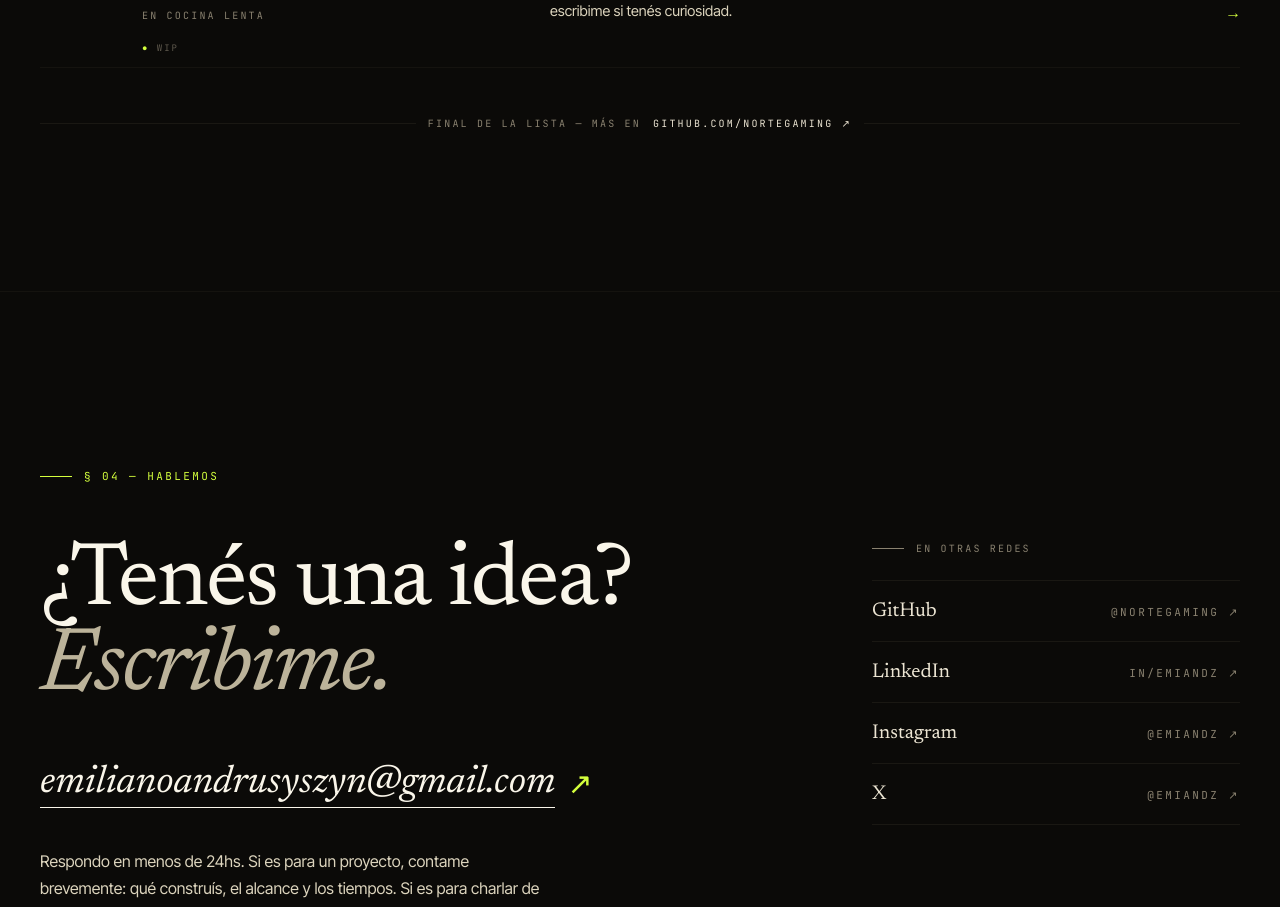
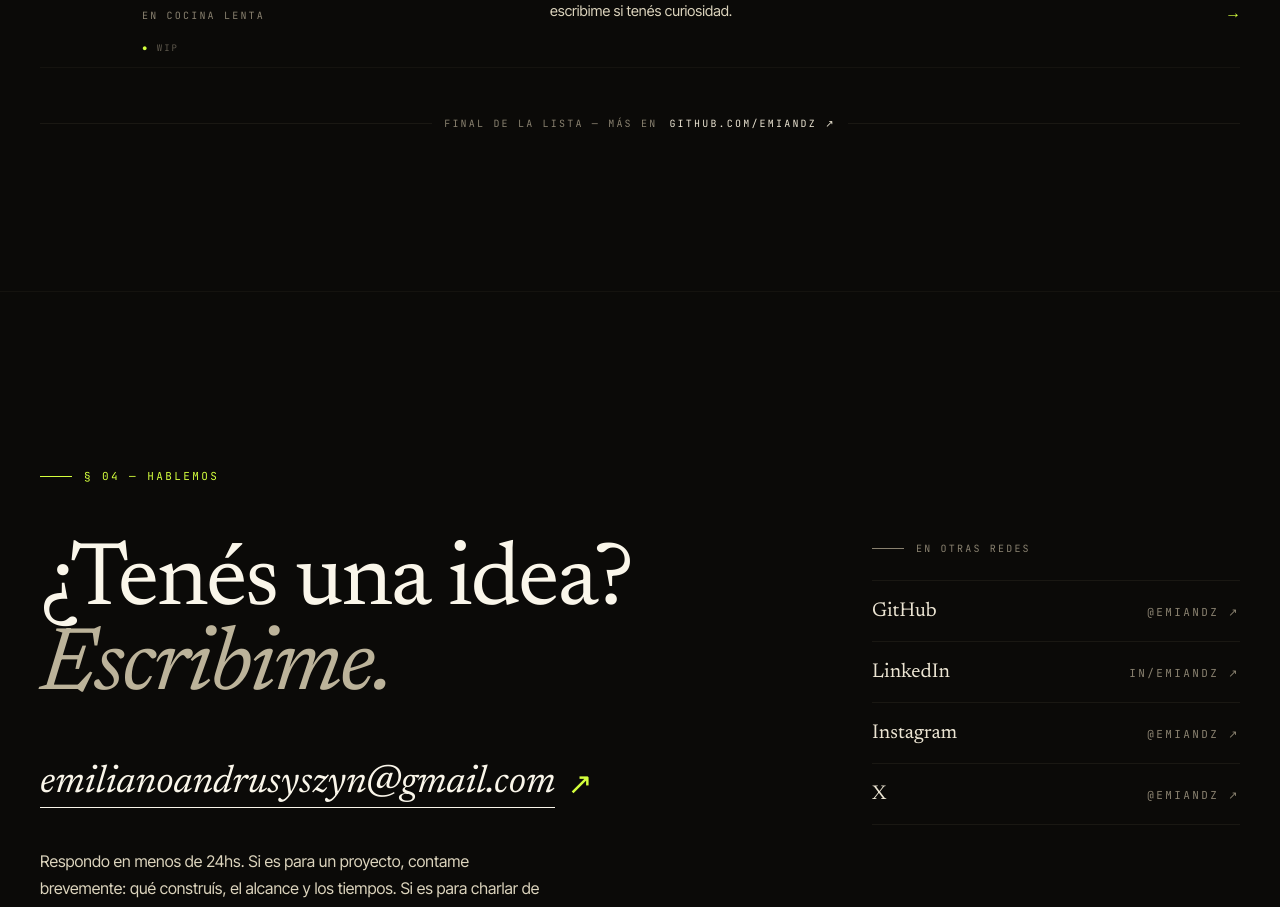
Before and after one commit to EmiAndz/Portfolio, a React (Vite) app: page / in a window 1280 px wide. Shown: the part 3636-4543 px from the top of the page. Built offline with nearby package versions, Linux system fonts and the light colour scheme.

Commit message:
Fix: cambiar link de GitHub de nortegaming a EmiAndz
El portfolio vive en github.com/EmiAndz/Portfolio, así que el social y el footer de la sección Trabajos ahora apuntan a la cuenta correcta.

```diff
--- a/src/components/Projects.jsx
+++ b/src/components/Projects.jsx
@@ -35,12 +35,12 @@ export default function Projects() {
           <span className="inline-block h-px flex-1 bg-ink-700/60" />
           {p.endHint}{' '}
           <a
-            href="https://github.com/nortegaming"
+            href="https://github.com/EmiAndz"
             target="_blank"
             rel="noreferrer"
             className="text-cream-100 hover-link"
           >
-            github.com/nortegaming ↗
+            github.com/EmiAndz ↗
           </a>
           <span className="inline-block h-px flex-1 bg-ink-700/60" />
         </div>
--- a/src/i18n/dictionary.js
+++ b/src/i18n/dictionary.js
@@ -248,7 +248,7 @@ export const dict = {
 }
 
 export const socials = [
-  { label: 'GitHub',    href: 'https://github.com/nortegaming', handle: '@nortegaming' },
+  { label: 'GitHub',    href: 'https://github.com/EmiAndz', handle: '@EmiAndz' },
   { label: 'LinkedIn',  href: '#',                              handle: 'in/emiandz' },
   { label: 'Instagram', href: '#',                              handle: '@emiandz' },
   { label: 'X',         href: '#',                              handle: '@emiandz' },
```
